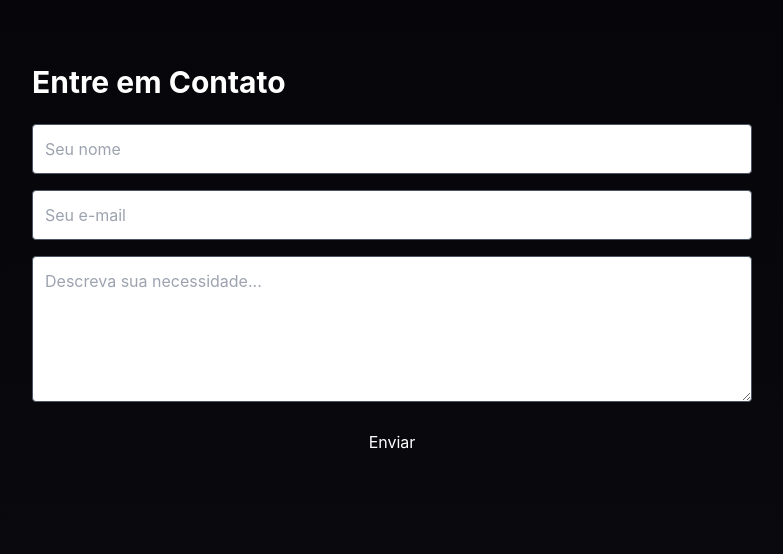
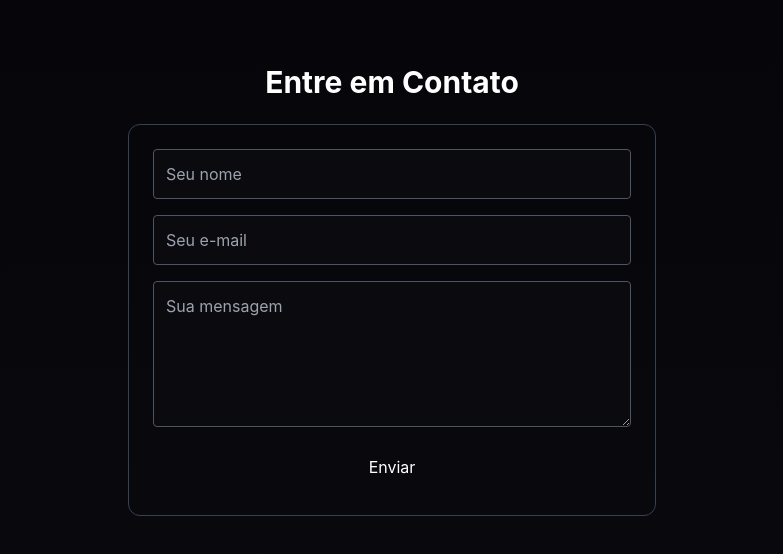
Before and after one commit to elyrislog/elyrislog-site, a Next.js app: page /contato in a window 1280 px wide. Shown: the top 554 px of the page, without its empty margins (248-1031 px from the left). Built offline with nearby package versions, Linux system fonts and the light colour scheme.

Commit message:
Update page.js

```diff
--- a/app/contato/page.js
+++ b/app/contato/page.js
@@ -1,15 +1,19 @@
-export default function ContatoPage() {
+export default function Contato() {
   return (
-    <section id="contato" className="px-6 py-16 max-w-3xl mx-auto">
-      <h2 className="text-3xl font-bold mb-6">Entre em Contato</h2>
+    <section id="contato" className="px-6 py-16 max-w-xl mx-auto text-white">
+      <h2 className="text-3xl font-bold mb-6 text-center">Entre em Contato</h2>
 
-      <form action="/api/contact" method="POST" className="grid gap-4">
+      <form
+        action="/api/contact"
+        method="POST"
+        className="grid gap-4 bg-bg-800 p-6 rounded-xl border border-gray-700"
+      >
         <input
           type="text"
           name="nome"
           required
           placeholder="Seu nome"
-          className="p-3 rounded bg-bg-800 border border-gray-600"
+          className="p-3 rounded bg-bg-900 border border-gray-600"
         />
 
         <input
@@ -17,15 +21,15 @@ export default function ContatoPage() {
           name="email"
           required
           placeholder="Seu e-mail"
-          className="p-3 rounded bg-bg-800 border border-gray-600"
+          className="p-3 rounded bg-bg-900 border border-gray-600"
         />
 
         <textarea
           name="mensagem"
           required
           rows={5}
-          placeholder="Descreva sua necessidade..."
-          className="p-3 rounded bg-bg-800 border border-gray-600"
+          placeholder="Sua mensagem"
+          className="p-3 rounded bg-bg-900 border border-gray-600"
         />
 
         <button className="px-6 py-3 bg-primary-500 text-white rounded-lg hover:bg-primary-600">
```
